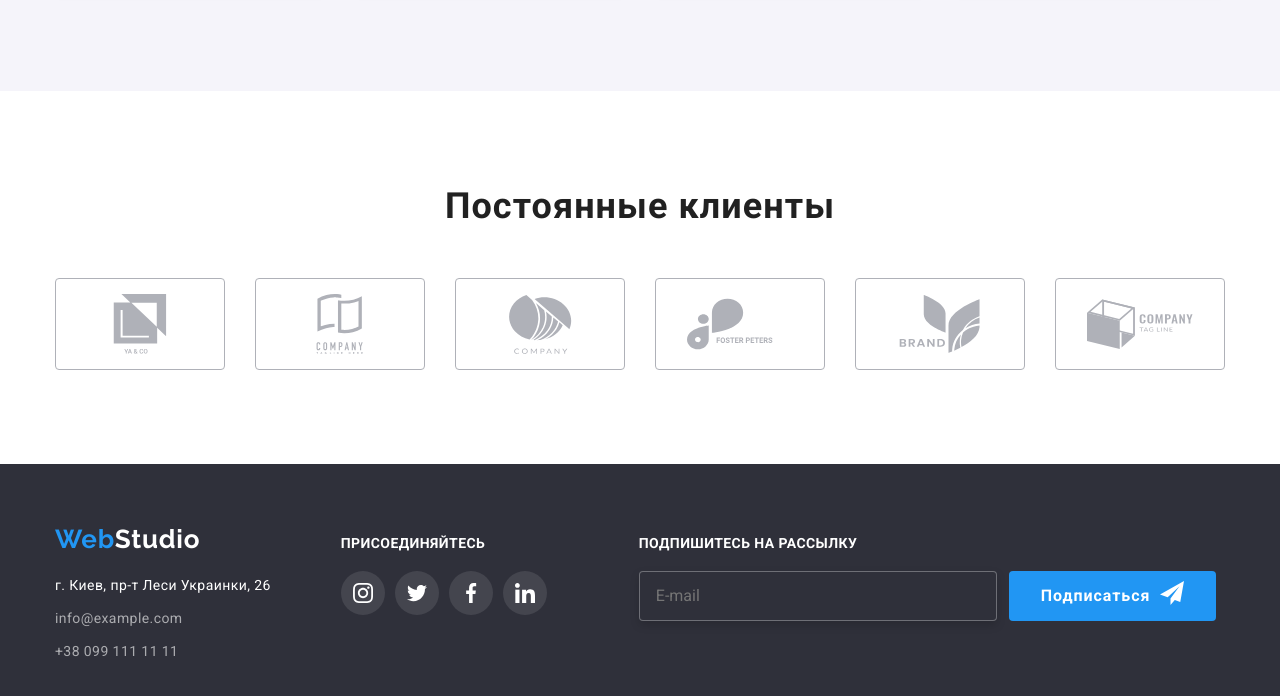
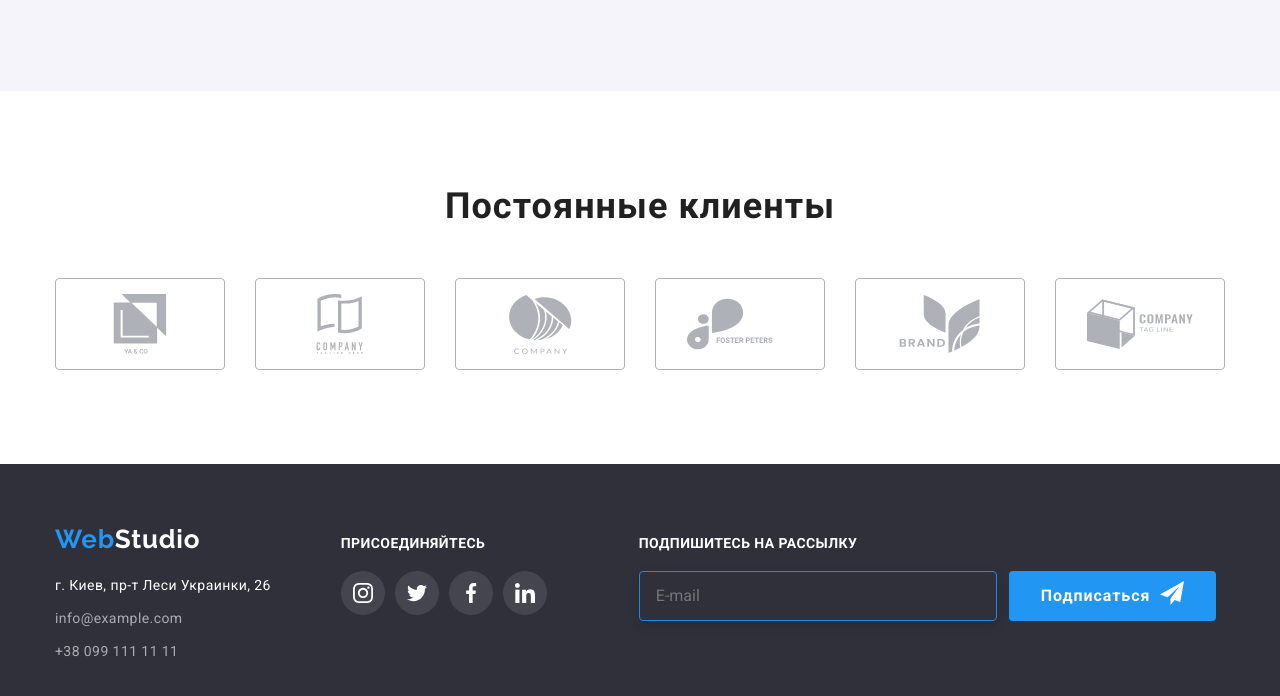
Before and after one commit to KraRo16/goit-markup-hw-06, a plain HTML site: page index.html in a window 1280 px wide. In both pictures the pointer is over the input "Подписаться". Shown: the part 2213-2909 px from the top of the page. Drawn offline with nearby package versions, Linux system fonts and the light colour scheme.

Commit message:
Добавляет анимацию наводки на input

```diff
--- a/css/styles.css
+++ b/css/styles.css
@@ -790,6 +790,16 @@ body {
     filter: drop-shadow(0px 4px 4px rgba(0, 0, 0, 0.15));
     border-radius: 4px;
     color: rgba(255, 255, 255, 0.6);
+    transition: border 250ms cubic-bezier(0.4, 0, 0.2, 1);
+}
+
+.subscription-input:not(:placeholder-shown) {
+    color: #FFFFFF;
+}
+
+.subscription-input:focus,
+.subscription-input:hover {
+    border: 1px solid #188ce8;
 }
 
 /*=========== /CONTACT INFORMATION ===========*/
```
